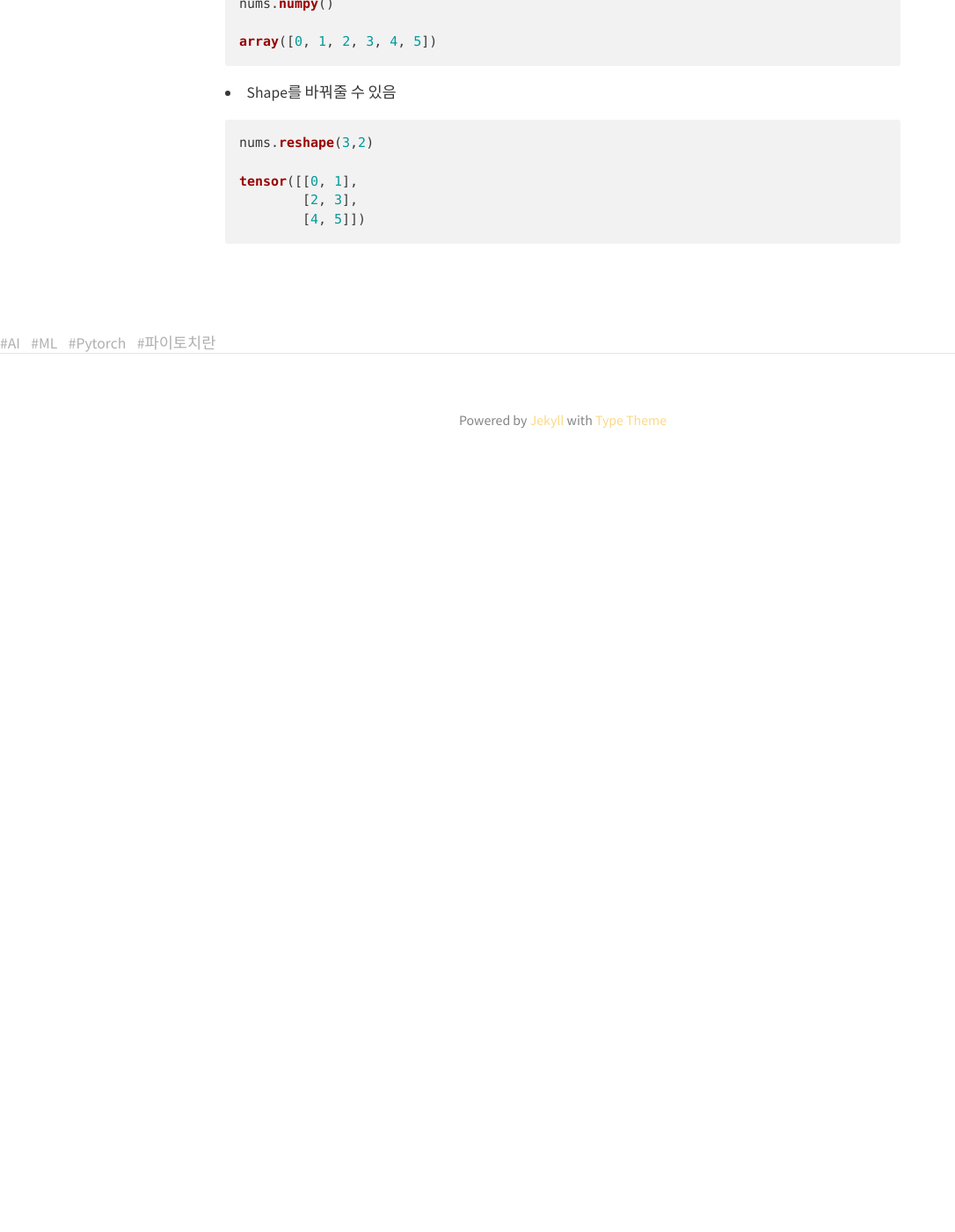
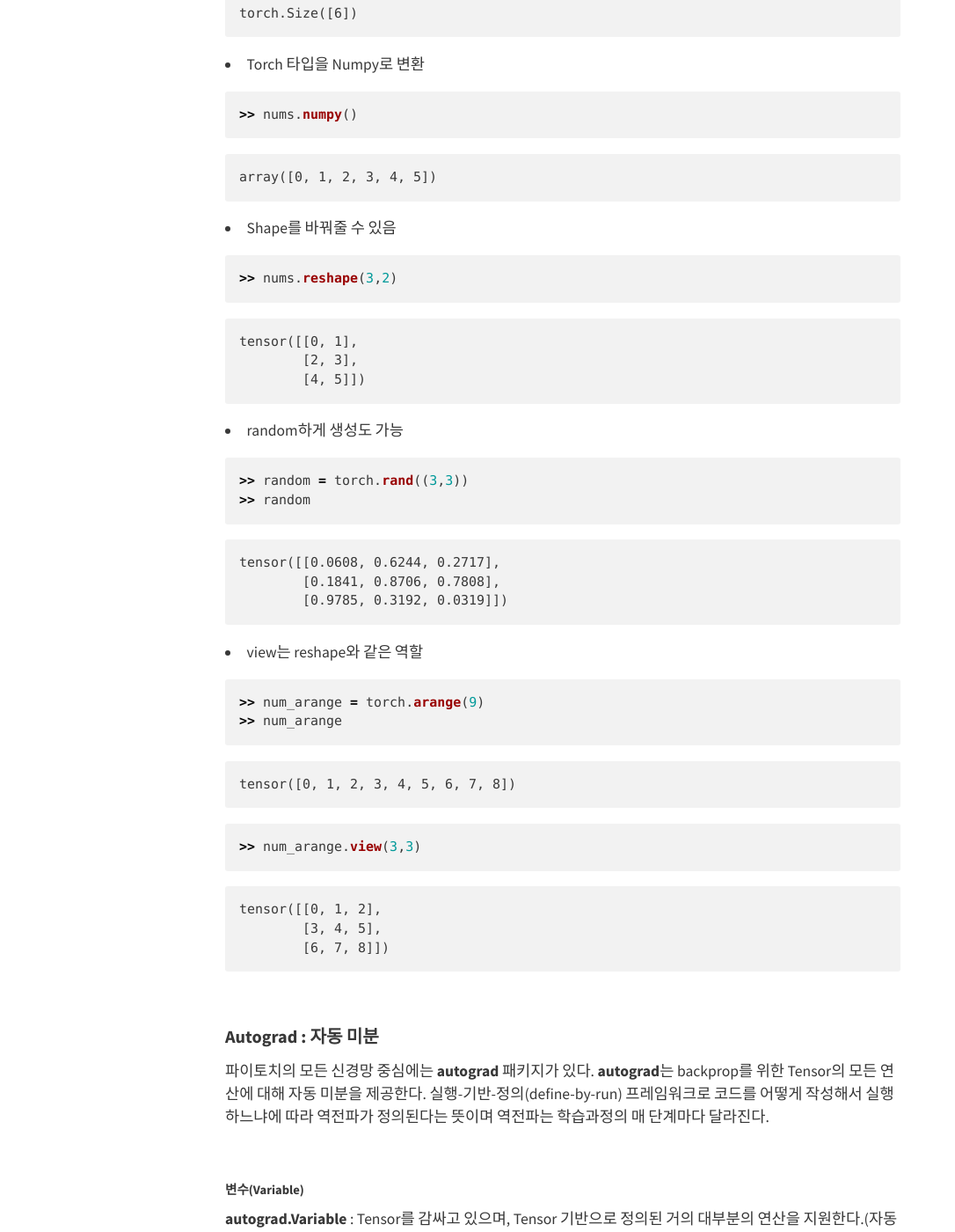
Before and after one commit to BoKyeong-Kim/BoKyeong-Kim.github.io, a Jekyll site: the page built from _posts/AI-Tensorflow/2019-11-27-pytorch(1).md, in a window 1280 px wide and 1400 px high, scrolled down 2100 px. Shown: the whole window at 88% size, without its empty margins (0-1086 px from the left). Built offline with Jekyll 4.4.1, drawn with Linux system fonts in a browser that asks for light colours; nearby versions of some CDN libraries; before the commit the page ends 2654 px from its top, so only the background shows below that; some of the changed text lies outside the part shown.

Commit message:
modify posting

````diff
--- a/_posts/AI-Tensorflow/2019-11-27-pytorch(1).md
+++ b/_posts/AI-Tensorflow/2019-11-27-pytorch(1).md
@@ -11,6 +11,11 @@
 **Pytorch** 기초 1탄!
 
 <br>
+
+이번 게시글은 ***[파이토치(Pytorch) 2. autograd 와 Variable](
+https://www.youtube.com/watch?v=E0R9Xf_GyUc)***영상과 ***[PyTorch로 딥러닝하기: 60분만에 끝장내기](
+https://9bow.github.io/PyTorch-tutorials-kr-0.3.1/beginner/blitz/autograd_tutorial.html#variable)*** 블로그를 참고했습니다.
+
 
 
 아래의 코드를 주피터랩이나 터미널에 코드를 입력해준다.
@@ -62,8 +67,9 @@
 * numpy처럼 torch도 arange함수를 사용할 수 있다.
 
 ```python
-nums = torch.arange(6)
-
+>> nums = torch.arange(6)
+```
+```
 tensor([0, 1, 2, 3, 4, 5])
 ```
 
@@ -71,8 +77,9 @@
 * nums의 shape를 확인
 
 ```python
-nums.shape
-
+>> nums.shape
+```
+```
 torch.Size([6])
 ```
 
@@ -80,17 +87,269 @@
 * Torch 타입을 Numpy로 변환
 
 ```python
-nums.numpy()
-
+>> nums.numpy()
+```
+```
 array([0, 1, 2, 3, 4, 5])
 ```
+
 
 * Shape를 바꿔줄 수 있음
 
 ```python
-nums.reshape(3,2)
-
+>> nums.reshape(3,2)
+```
+```
 tensor([[0, 1],
         [2, 3],
         [4, 5]])
 ```
+
+
+* random하게 생성도 가능
+
+```python
+>> random = torch.rand((3,3))
+>> random
+```
+```
+tensor([[0.0608, 0.6244, 0.2717],
+        [0.1841, 0.8706, 0.7808],
+        [0.9785, 0.3192, 0.0319]])
+```
+
+
+* view는 reshape와 같은 역할
+
+```python
+>> num_arange = torch.arange(9)
+>> num_arange
+```
+
+```
+tensor([0, 1, 2, 3, 4, 5, 6, 7, 8])
+```
+
+
+```python
+>> num_arange.view(3,3)
+```
+
+```
+tensor([[0, 1, 2],
+        [3, 4, 5],
+        [6, 7, 8]])
+```
+<br>
+
+#### Autograd : 자동 미분
+
+파이토치의 모든 신경망 중심에는 **autograd** 패키지가 있다.
+**autograd**는 backprop를 위한 Tensor의 모든 연산에 대해 자동 미분을 제공한다. 실행-기반-정의(define-by-run) 프레임워크로 코드를 어떻게 작성해서 실행하느냐에 따라 역전파가 정의된다는 뜻이며 역전파는 학습과정의 매 단계마다 달라진다.
+
+<br>
+
+##### 변수(Variable)
+
+**autograd.Variable** : Tensor를 감싸고 있으며, Tensor 기반으로 정의된 거의 대부분의 연산을 지원한다.(자동계산을 위해 사용)
+
+연산 후 **.backward()**를 호출하여 모든 변화도(gradient)을 자동으로 계산할 수 있다.
+
+
+**autograd.Variable** 안에 **data, grad, grad_fn**이 존재한다.
+
+1) data : Tensor형태의 데이터가 담김<br>
+2) grad : Data가 거쳐온 layer에 대한 미분값이 축적됨<br>
+3) grad_fn : 미분 값을 계산한 함수에 대한 정보<br>
+
+
+**.data** 속성을 사용하여 tensor자체에 접근할 수 있으며, 이 변수와 관련된 변화도는 **.grad**에 누적된다.
+
+
+#### 코드 설명
+
+```python
+import torch
+from torch.autograd import Variable
+```
+<br>
+
+* 1의 값을 가진 2행 2열의 tensor생성
+
+```python
+>> a = torch.ones(2,2)
+>> print(a)
+```
+
+```
+tensor([[1., 1.],
+        [1., 1.]])
+```
+<br>
+
+* a 값이 gradient가 필요하다 라는 뜻
+
+```python
+>> a = Variable(a, requires_grad=True)
+>> print(a)
+```
+
+```
+tensor([[1., 1.],
+        [1., 1.]], requires_grad=True)
+```
+<br>
+* Variable은 3가지를 가진다(data, grad, grad_fn)
+
+```python
+>> print('a.data : ')
+>> print(a.data)
+>> print('a.grad : ')
+>> print(a.grad)
+>> print('a.grad_fn : ')
+>> print(a.grad_fn)
+```
+
+```
+a.data :
+tensor([[1., 1.],
+        [1., 1.]])
+a.grad :
+None
+a.grad_fn :
+None
+```
+<br>
+
+```python
+>> b = a+2
+>> print(b)
+```
+
+```
+tensor([[3., 3.],
+        [3., 3.]], grad_fn=<AddBackward0>)
+```
+
+<br>
+
+```python
+>> c=b**2
+>> print(c)
+```
+
+```
+tensor([[9., 9.],
+        [9., 9.]], grad_fn=<PowBackward0>)
+```
+<br>
+
+```python
+>> out = c.sum()
+>> print(out)
+```
+
+```
+tensor(36., grad_fn=<SumBackward0>)
+```
+
+
+<br>
+
+* **backward()**
+```python
+>> print(out)
+>> out.backward()
+```
+
+```
+tensor(36., grad_fn=<SumBackward0>)
+```
+
+
+<br>
+
+* grad_fn 이 None인 이유는 아직까지 a가 직접적으로 수행한 연산이 없기때문에 gradient를 수행하지 않았기 때문
+```python
+>> print('a.data : ')
+>> print(a.data)
+>> print('a.grad : ')
+>> print(a.grad)
+>> print('a.grad_fn : ')
+>> print(a.grad_fn)
+```
+
+```
+a.data :
+tensor([[1., 1.],
+        [1., 1.]])
+a.grad :
+tensor([[6., 6.],
+        [6., 6.]])
+a.grad_fn :
+None
+```
+
+<br>
+
+* b.grad_fn :
+<AddBackward0 object at 0x129550350> : add 연산에 대해 backward를 했다는 뜻
+```python
+>> print('b.data : ')
+>> print(b.data)
+>> print('b.grad : ')
+>> print(b.grad)
+>> print('b.grad_fn : ')
+>> print(b.grad_fn)
+```
+
+```
+b.data :
+tensor([[3., 3.],
+        [3., 3.]])
+b.grad :
+None
+b.grad_fn :
+<AddBackward0 object at 0x129550350>
+```
+<br>
+
+```python
+>> print('c.data : ')
+>> print(c.data)
+>> print('c.grad : ')
+>> print(c.grad)
+>> print('c.grad_fn : ')
+>> print(c.grad_fn)
+```
+
+```
+c.data :
+tensor([[9., 9.],
+        [9., 9.]])
+c.grad :
+None
+c.grad_fn :
+<PowBackward0 object at 0x1298ed6d0>
+```
+
+<br>
+
+
+```python
+>> print('out.data : ')
+>> print(out.data)
+>> print('out.grad : ')
+>> print(out.grad)
+>> print('out.grad_fn : ')
+>> print(out.grad_fn)
+```
+
+```
+out.data :
+tensor(36.)
+out.grad :
+None
+out.grad_fn :
+<SumBackward0 object at 0x1296cb2d0>
+```
````
Also changed, not shown: other parts of _posts/AI-Tensorflow/2019-11-27-pytorch(1).md (+1 -1 lines), _posts/Review-Book/2019-11-28-Dev_book(1).md (+7 -0 lines), _posts/Review-etc/2019-11-27-keyboard.md (+3 -3 lines).
